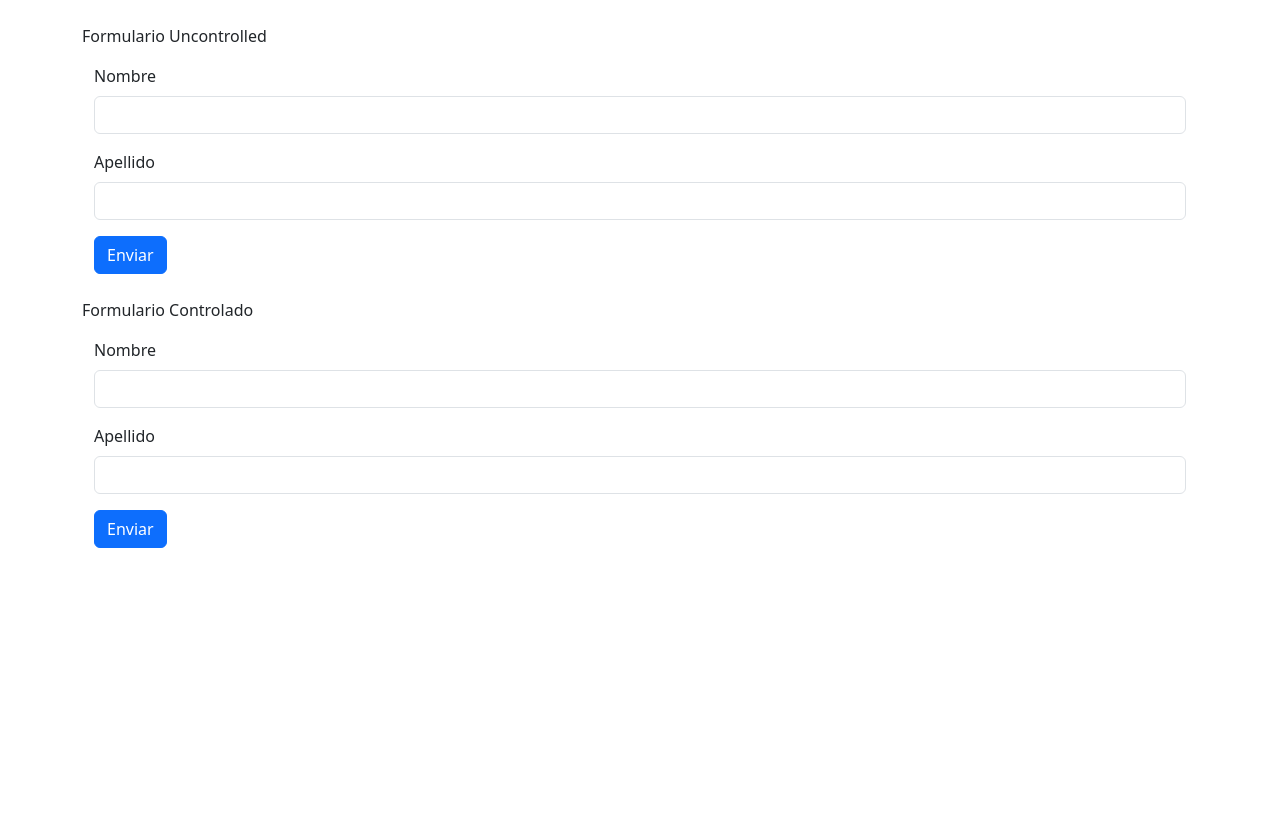
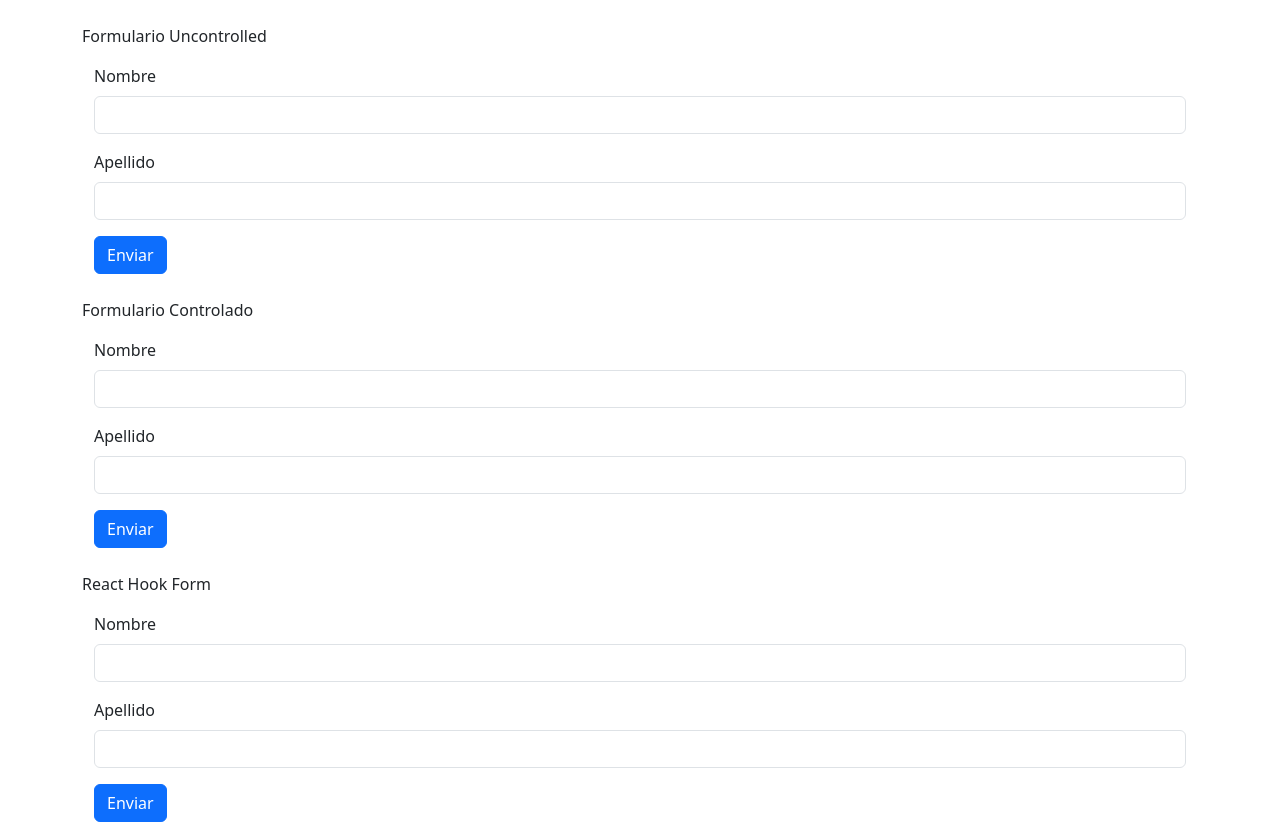
Before and after one commit to manuelparra/ultimate-react, a React (Vite) app in the folder 05-Formularios/react-app/: page / in a window 1280 px wide. Built offline with nearby package versions, Linux system fonts and the light colour scheme.

Commit message:
Formularios -> 07-React Hook Form

```diff
--- a/05-Formularios/react-app/package.json
+++ b/05-Formularios/react-app/package.json
@@ -12,7 +12,8 @@
   "dependencies": {
     "bootstrap": "5.3.3",
     "react": "^18.3.1",
-    "react-dom": "^18.3.1"
+    "react-dom": "^18.3.1",
+    "react-hook-form": "^7.52.1"
   },
   "devDependencies": {
     "@types/react": "^18.3.3",
--- a/05-Formularios/react-app/src/App.tsx
+++ b/05-Formularios/react-app/src/App.tsx
@@ -1,5 +1,6 @@
 import FormUncontrolled from "./components/FormUncontrolled";
 import FormControlled from "./components/FormControlled";
+import FormReactHookForm from "./components/FormReactHookForm";
 
 function App() {
   return (
@@ -16,6 +17,12 @@ function App() {
       <div className="container-fluid">
         <FormControlled />
       </div>
+      <div className="mt-4">
+        <p>React Hook Form</p>
+      </div>
+      <div className="container-fluid">
+        <FormReactHookForm />
+      </div>
     </div>
   );
 }
--- /dev/null
+++ b/05-Formularios/react-app/src/components/FormReactHookForm.tsx
@@ -0,0 +1,58 @@
+import { useForm } from "react-hook-form";
+
+type Props = {};
+
+type Form = {
+  name: string;
+  lastname: string;
+};
+
+function FormReactHookForm({}: Props) {
+  const {
+    register,
+    handleSubmit,
+    formState: { errors },
+  } = useForm<Form>();
+
+  const onSubmit = (data: Form) => console.log(data);
+
+  return (
+    <form onSubmit={handleSubmit(onSubmit)}>
+      <div className="mb-3">
+        <label htmlFor="name" className="form-label">
+          Nombre
+        </label>
+        <input
+          {...register("name", {
+            minLength: {
+              value: 3,
+              message: "El largo mínimo es 3",
+            },
+          })}
+          type="text"
+          id="name"
+          className="form-control"
+        />
+        {errors?.name && <p>{errors?.name?.message}</p>}
+      </div>
+      <div className="mb-3">
+        <label htmlFor="lastname" className="form-label">
+          Apellido
+        </label>
+        <input
+          {...register("lastname", {
+            validate: (value) =>
+              value.length < 3 ? "El largo mínimo es 3" : true,
+          })}
+          type="text"
+          id="lastname"
+          className="form-control"
+        />
+        {errors?.lastname && <p>{errors?.lastname?.message}</p>}
+      </div>
+      <button className="btn btn-primary">Enviar</button>
+    </form>
+  );
+}
+
+export default FormReactHookForm;
```
Also changed, not shown: 1 other file (tests, documents, lock files or other folders).
